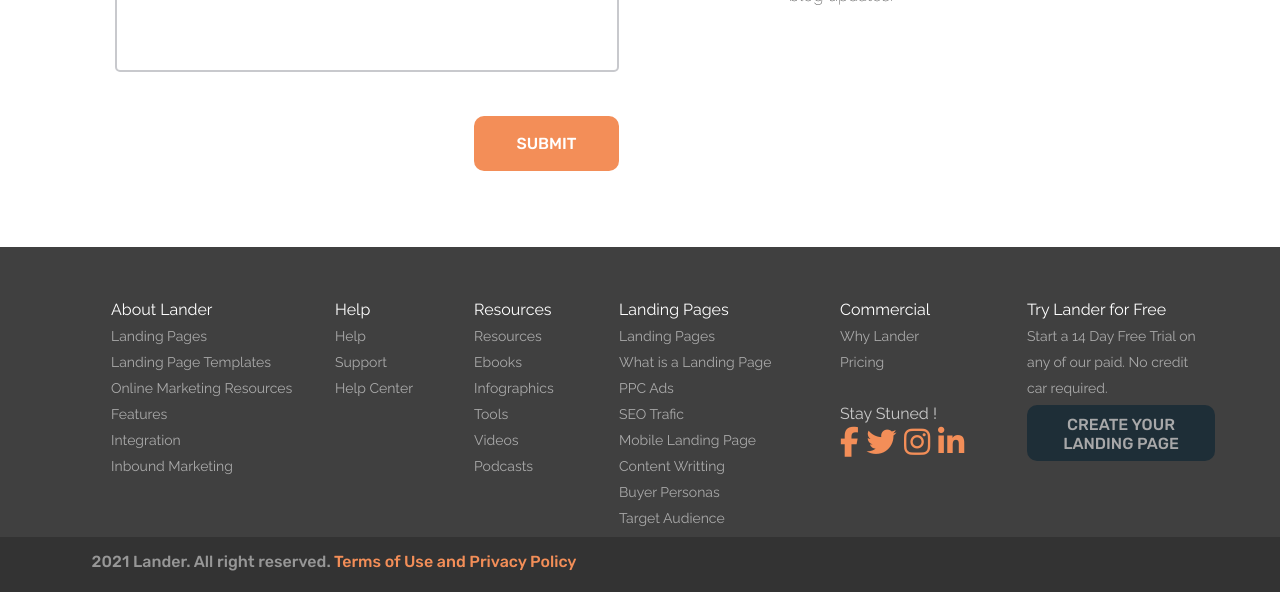
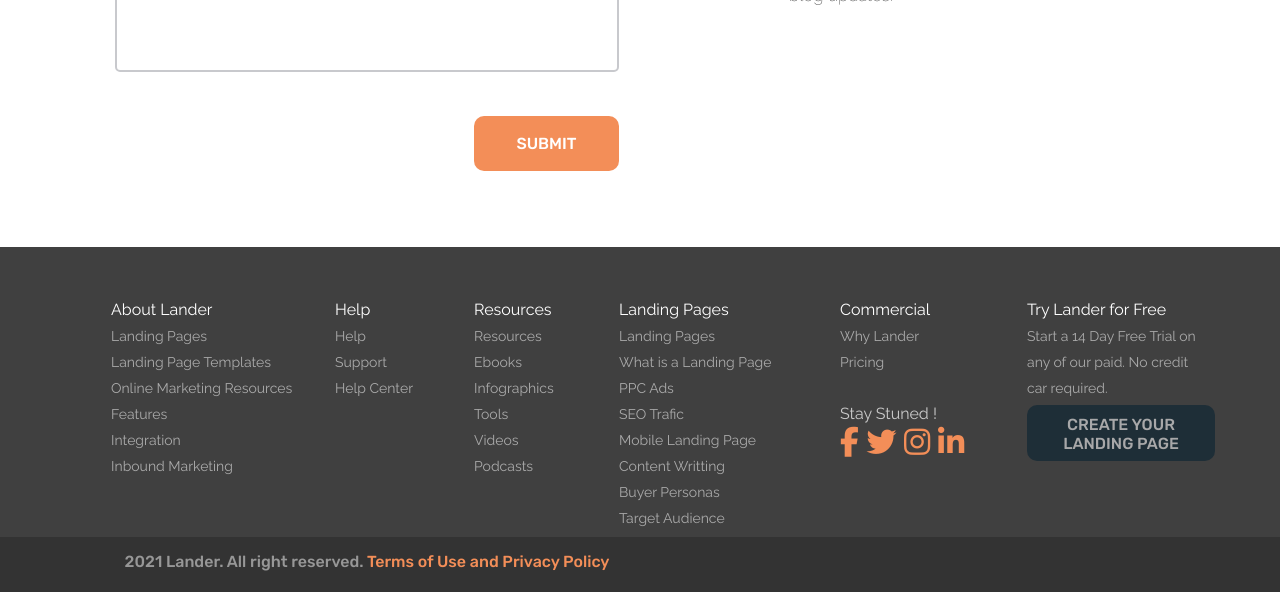
Before and after one commit to chouchaded/sprint_02, a plain HTML site: page index.html in a window 1280 px wide. Shown: the part 958-1550 px from the top of the page. Drawn offline with Linux system fonts and the light colour scheme.

Commit message:
modif footer1 encore

```diff
--- a/index.html
+++ b/index.html
@@ -142,7 +142,7 @@
       Start a 14 Day Free Trial on any of our paid. No credit car required.
     </p>
     <button class="button">CREATE YOUR LANDING PAGE</button>
-    <p class="footer1">&nbsp;&nbsp;&nbsp;&nbsp;&nbsp;&nbsp;&nbsp;&nbsp;&nbsp;&nbsp;&nbsp;&nbsp;&nbsp;&nbsp;&nbsp;&nbsp;&nbsp;&nbsp;&nbsp;&nbsp;&nbsp;&nbsp;&nbsp;&nbsp;
+    <p class="footer1">&nbsp;&nbsp;&nbsp;&nbsp;&nbsp;&nbsp;&nbsp;&nbsp;&nbsp;&nbsp;&nbsp;&nbsp;&nbsp;&nbsp;&nbsp;&nbsp;&nbsp;&nbsp;&nbsp;&nbsp;&nbsp;&nbsp;&nbsp;&nbsp;&nbsp;&nbsp;&nbsp;&nbsp;&nbsp;&nbsp;&nbsp;&nbsp;&nbsp;
       2021 Lander. All right reserved.<span style="color: #f38e58">
         Terms of Use and Privacy Policy</span
       >
```
